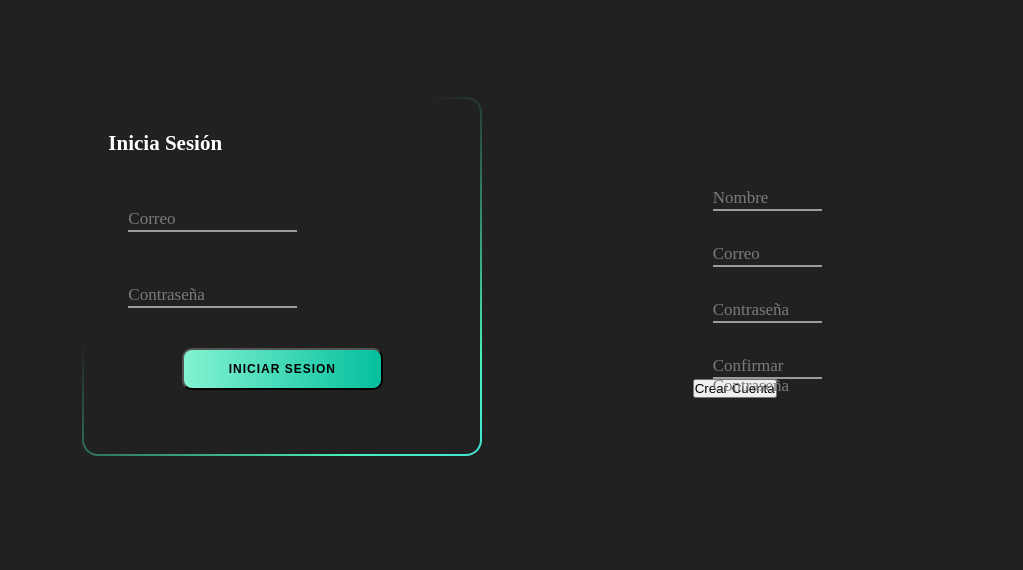
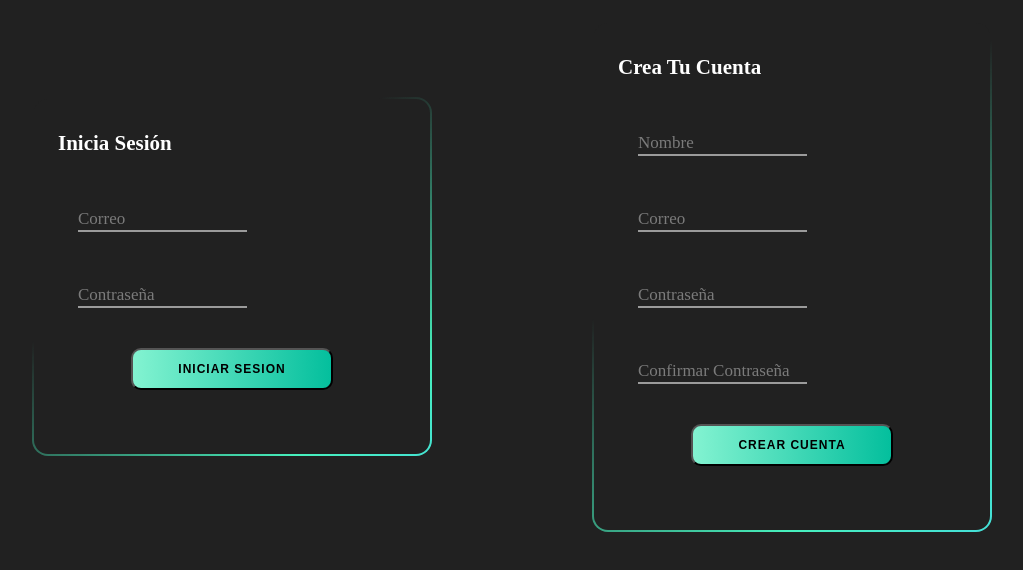
Before and after one commit to SENASOFT-DESARROLLO-LIBRE/Front-End-SenaSoft-Quindio, a React (Create React App) app: page / in a window 1280 px wide. Shown: the part 124-694 px from the top of the page, without its empty margins (128-1151 px from the left). Built offline with nearby package versions, Linux system fonts and the light colour scheme.

Commit message:
algoritmo grafos.M.I

```diff
--- a/src/Components/Layouts/MainLogin/MainLogin.jsx
+++ b/src/Components/Layouts/MainLogin/MainLogin.jsx
@@ -94,6 +94,7 @@ export const MainLogin = () => {
 
 
         <form id='formCreate' onSubmit={sendData}>
+          <h2>Crea Tu Cuenta</h2>
             <FormGroup onChange={(e) => onSaveData(e)} contLabel="Nombre" place="Nombre" nameInput="name" inputType="Text"/>
             <FormGroup onChange={(e) => onSaveData(e)} contLabel="Correo" place="Correo" nameInput="emailCreate" inputType="email"/>
             <FormGroup onChange={(e) => onSaveData(e)} contLabel="Contraseña" place="Contraseña" nameInput="passwordCreate" inputType="password"/>
--- a/src/Components/Pages/Home/Home.jsx
+++ b/src/Components/Pages/Home/Home.jsx
@@ -73,8 +73,8 @@ export const Home = () => {
         jsonData.ubicaciones.forEach((ubi) => {
           if (ubi?.nombre === jsonData?.inicio) {
             setUbiOrigin(ubi)
-            console.log(ubi);
-            console.log(ubiOrigin);
+            // console.log(ubi);
+            // console.log(ubiOrigin);
           }
           // console.log(ubi.nombre);
           // console.log(jsonData.inicio);
@@ -92,7 +92,7 @@ export const Home = () => {
 
       try {
         const response = await axios.post("http://localhost:5000/api/users/saveLocations", fileData)
-        console.log(response);
+        // console.log(response);
 
       } catch (error) {
         console.log(error);
@@ -172,11 +172,18 @@ export const Home = () => {
       }
     };
 
+    const [showDiv, setShowDiv] = useState(false);
+    const toggleDiv = () => {
+      setShowDiv(!showDiv);
+    };
 
     return (
       <div id='mainHome'>
         <Map latitud={ubiOrigin ? ubiOrigin.posY : 4.805938} longitud={ubiOrigin ? ubiOrigin.posX : -75.756070} />
           <aside className='asideHome'>
+          <div onClick={toggleDiv}className="contIcon">
+              <i  className='icon-user'></i>
+          </div>
             <h2>Puntos De Entrega</h2>
             <ul>
             {grafo ? (
--- a/src/index.css
+++ b/src/index.css
@@ -86,6 +86,40 @@
   border-radius: 16px;
   background-size: 200% 100%;
   animation: gradient 5s ease infinite;
+}
+
+#formCreate{
+  width: 400px;
+  background: linear-gradient(#212121, #212121) padding-box,
+              linear-gradient(145deg, transparent 35%,#47f0bd, #40c9ff) border-box;
+  border: 2px solid transparent;
+  padding: 32px 24px;
+  font-size: 14px;
+  font-family: inherit;
+  color: white;
+  display: flex;
+  flex-direction: column;
+  gap: 20px;
+  box-sizing: border-box;
+  border-radius: 16px;
+  background-size: 200% 100%;
+  animation: gradient 5s ease infinite;
+}
+
+#btnCreateAccount{
+  border-radius: 10px;
+	background: linear-gradient(to right, #83f3d1, #04BF9D);
+	color: rgb(0, 0, 0);
+	font-size: 12px;
+	font-weight: bold;
+	padding: 12px 45px;
+	letter-spacing: 1px;
+	text-transform: uppercase;
+	transition: transform 80ms ease-in;
+	margin-top: 20px;
+  margin-bottom: 2rem;
+  align-self: center;
+  transition: .2s;
 }
 
 
```
